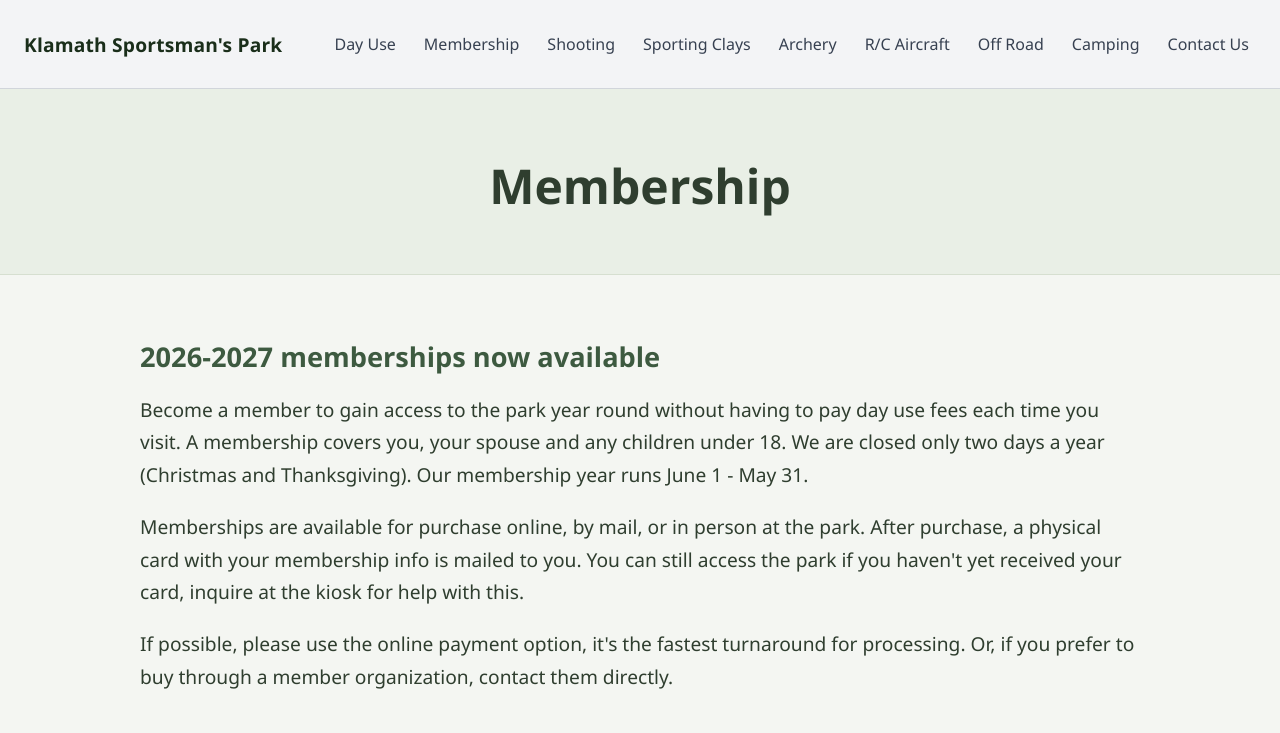
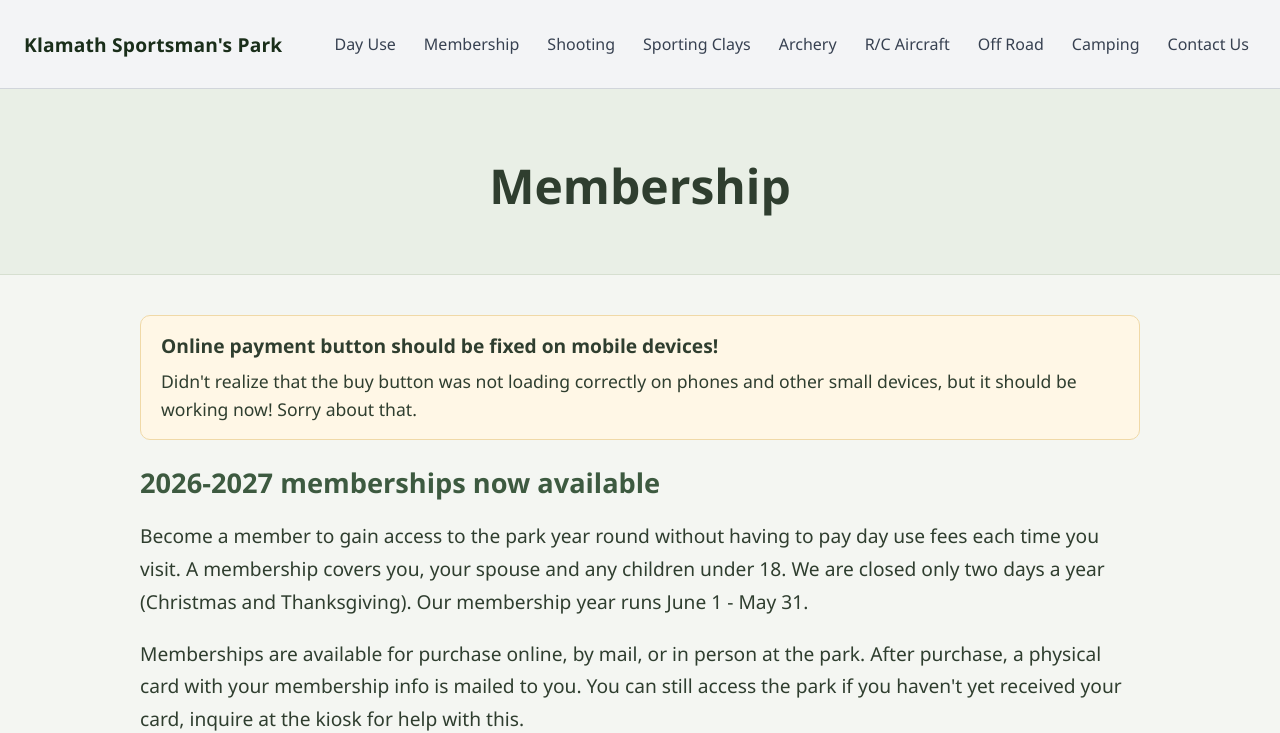
Before and after one commit to kellyjvan/KSP, a SvelteKit app: page /membership in a window 1280 px wide. Shown: the top 733 px of the page. Built offline with nearby package versions, Linux system fonts and the light colour scheme.

Commit message:
Put up a banner on the membership page. Folks might want to know that the buy button was in fact broken if they were having a weird experience with it.

```diff
--- a/src/routes/membership/+page.svelte
+++ b/src/routes/membership/+page.svelte
@@ -118,6 +118,25 @@
     font-size: 1.1rem;
     line-height: 1.6;
   }
+  .important {
+    background: #fff7e6;
+    border: 1px solid #f0d9a7;
+    border-radius: 10px;
+    padding: 1rem 1.25rem;
+    margin-bottom: 1.5rem;
+  }
+
+  .important strong {
+    display: block;
+    margin-bottom: 0.5rem;
+    font-size: 1.2rem;
+  }
+
+  .important p {
+    font-size: 1.1rem;
+    line-height: 1.6;
+    margin: 0;
+  }
   @media (max-width: 768px) {
     .hero h1 {
       font-size: 2rem;
@@ -133,6 +152,13 @@
 
 <div class="container">
   <div class="section">
+    <div class="important">
+      <strong>Online payment button should be fixed on mobile devices!</strong>
+      <p>
+        Didn't realize that the buy button was not loading correctly on phones
+        and other small devices, but it should be working now! Sorry about that.
+      </p>
+    </div>
     <h2>2026-2027 memberships now available</h2>
     <p>
       Become a member to gain access to the park year round without having to pay day use fees each time you visit. A membership
```
